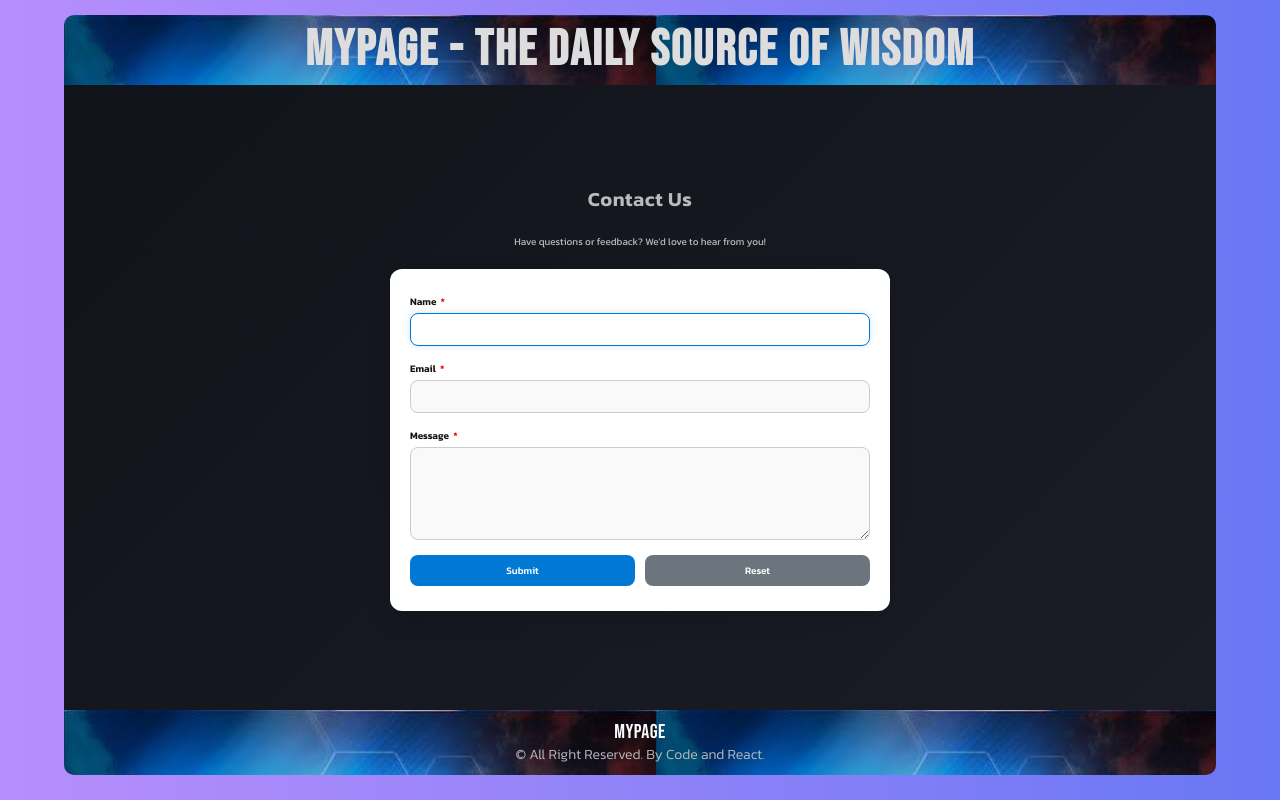
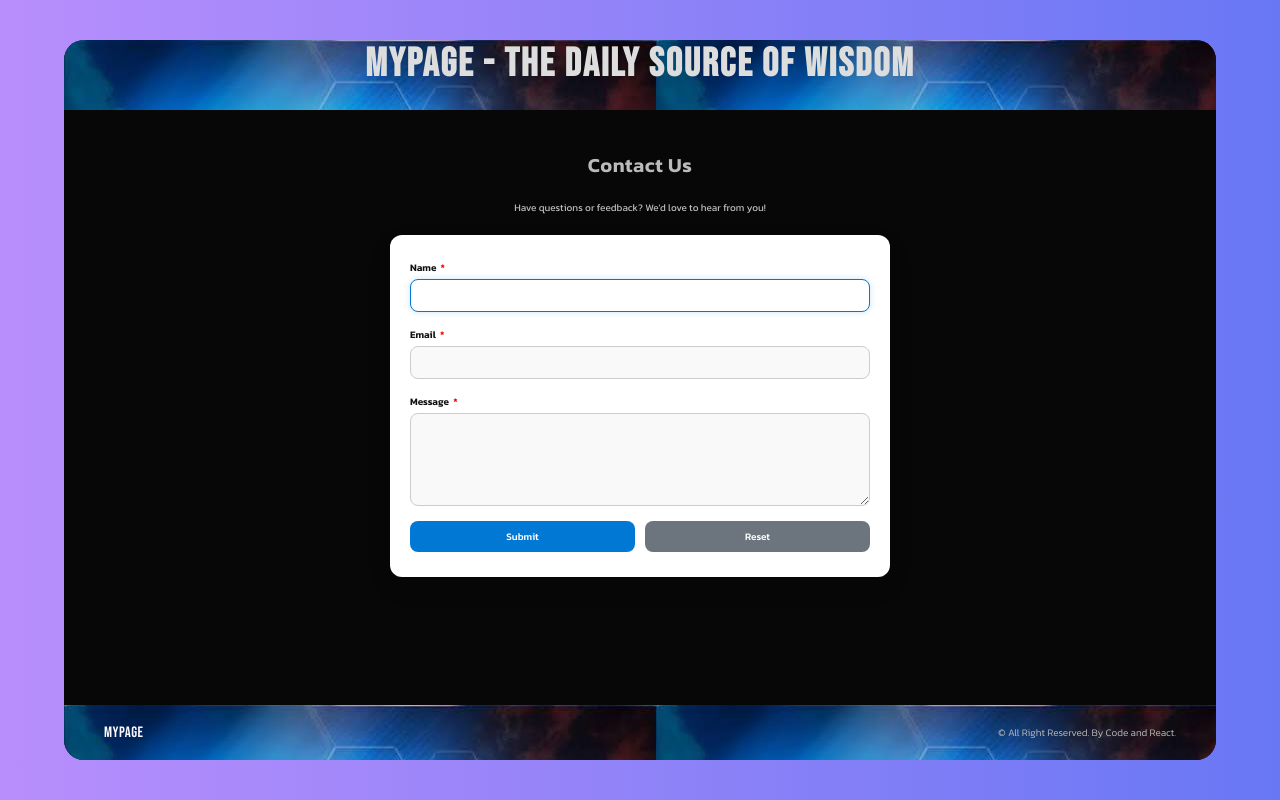
Before and after one commit to Viji-qmofi/react-unit1-News-App-Vijayalakshmi-R, a React (Vite) app in the folder react-news-app/: page /contactus in a window 1280 px wide. Built offline with nearby package versions, Linux system fonts and the light colour scheme.

Commit message:
to be deleted

```diff
--- a/react-news-app/src/App.css
+++ b/react-news-app/src/App.css
@@ -1,13 +1,4 @@
-header,
-footer {
-    display: flex;
-    flex-direction: column;
-    align-items: center;
-    background-color: #1e323c;
-    color: white;
-    width: 100%;
-    padding: 15px clamp(20px, 4vw, 30px) 20px;
-}
+
 
 main {
     flex: 1;
--- a/react-news-app/src/App.jsx
+++ b/react-news-app/src/App.jsx
@@ -4,6 +4,7 @@ import './App.css'
 import News from './components/News'
 import ContactUs from './components/ContactUs'
 import Footer from './components/Footer'
+import Header from './components/Header'
 
 
 
@@ -11,14 +12,16 @@ function App() {
 
   return (
     <div className="container">
-
+      <div className="news-app">
+        <Header />
         <Routes>
 
           <Route path="/" element={<News />} />
 
           <Route path="/contactus" element={<ContactUs />} />
         </Routes>
-
+        <Footer />
+      </div>
 
     </div>
   )
--- a/react-news-app/src/components/ContactUs.css
+++ b/react-news-app/src/components/ContactUs.css
@@ -17,6 +17,7 @@
   align-items: center;
   justify-content: center;
   padding: 3rem 1rem;
+  margin-bottom: 5rem;
 }
 
 /* === TITLE === */
--- a/react-news-app/src/components/ContactUs.jsx
+++ b/react-news-app/src/components/ContactUs.jsx
@@ -46,9 +46,10 @@ const ContactUs = () => {
 
   if (submitted) {
     return (
-      <div className="news-contact">
-      <div className="contact-wrapper">
-        <Header />
+
+    <main>
+      <div className="main-content">
+
         <div className="contact-container">
           <h2 className="contact-title">Successfully Submitted!</h2>
           <p>Thank you for contacting us. You will hear from us in two business days.</p>
@@ -59,18 +60,18 @@ const ContactUs = () => {
             Back to Home
           </button>
         </div>
-        <Footer />
       </div>
-      </div>
+    </main>
+
     );
   }
 
   return (
-    <main>
+
     <div className="main-content">
-    <div className="news-contact">
-    <div className="contact-wrapper">
-      <Header />
+
+    {/*<div className="contact-wrapper">*/}
+
       <div className="contact-container">
         <h2 className="contact-title">Contact Us</h2>
         <p className="contact-subtext">
@@ -123,11 +124,11 @@ const ContactUs = () => {
         </form>
 
       </div>
-     <Footer />
+
     </div>
-  </div>
-  </div>
-  </main>
+
+
+
 
   );
 };
--- a/react-news-app/src/components/Footer.css
+++ b/react-news-app/src/components/Footer.css
@@ -1,6 +1,6 @@
 .news-footer {
       width: 100%;
-      min-height: 5.5rem;
+      height: 5.5rem;
       background-image: url('../assets/images/news.jpg'); /* Define your colors */
       border-radius: 0 0 1rem 1rem;
       display: flex;
@@ -11,14 +11,14 @@
 }
 
 .news-footer p {
-      font-size: 1.4rem;
+      font-size: 1rem;
       font-weight: 300;
       color: #bbb;
 }
 
 .news-footer p span {
       font-family: "Bebas Neue", sans-serif;
-      font-size: 2rem;
+      font-size: 1.5rem;
 }
 
 @media (max-width: 480px){
--- a/react-news-app/src/components/Header.css
+++ b/react-news-app/src/components/Header.css
@@ -1,6 +1,6 @@
 .news-header {
     width: 100%;
-    min-height: 7rem;
+   min-height: 7rem;
     background-image: url('../assets/images/news.jpg'); /* Define your colors */
 
     border-radius: 1rem 1rem 0 0;
@@ -12,7 +12,7 @@
 
 .logo{
       font-family: "Bebas Neue", sans-serif;
-      font-size: 5rem;
+      font-size: 4rem;
       color: #ddd;
       letter-spacing: 0.2rem;
 }
--- a/react-news-app/src/components/News.css
+++ b/react-news-app/src/components/News.css
@@ -183,6 +183,7 @@
       display: flex;
       flex-direction: column;
       row-gap: 2rem;
+      height: 100%;
 
 }
 
--- a/react-news-app/src/components/News.jsx
+++ b/react-news-app/src/components/News.jsx
@@ -1,4 +1,4 @@
-import React from 'react'
+import React, { useState, useEffect } from 'react'
 import {Link} from 'react-router'
 import './News.css'
 import Weather from './Weather'
@@ -15,10 +15,25 @@ import Footer from './Footer'
 import Header from './Header'
 
 const News = () => {
-  return (
-    <div className="news-app">
+      const [headline, setHeadline] = useState(null);
+      const [news, setNews] = useState([]);
+
+      useEffect(() => {
+            const fetchNews = async () => {
+                 const url = `https://gnews.io/api/v4/top-headlines?category=general&lang=en&apikey=fbf5f36da38f7441eb62560033d46f86`
+                 const response = await fetch(url);
+                  if (!response.ok) {
+                  throw new Error(`HTTP error! Status: ${response.status}`)
+                  }
+                 const data = await response.json();
+                 console.log(data);
+
+            }; fetchNews();
+      },[])
+      return (
+
     <div className='news'>
-      <Header />
+
       <div className="news-content">
             <div className="navbar">
                   <div className="user">
@@ -99,9 +114,9 @@ const News = () => {
 
 
       </div>
-      <Footer />
+    <Footer />
     </div>
-    </div>
+
   )
 }
 
--- a/react-news-app/src/index.css
+++ b/react-news-app/src/index.css
@@ -20,13 +20,19 @@ html{
   background: linear-gradient(to right, #b88efc, #6877f4);
   display: grid;
   place-items: center;
+   padding: 2rem; /* add breathing room */
 }
 
 .news-app{
   width: 90vw;
-  height: 95vmin;
+  height: 90vh;
+  display: flex;
+  flex-direction: column; /* make header, content, footer flow vertically */
   border-radius: 2rem;
   background-color: #060706;
+  overflow: hidden; /* keep inner scroll clean */
+  box-sizing: border-box;
+  /*padding: 0.6rem 0;          /* small vertical breathing space inside card */
 }
 
 .news-contact{
```
